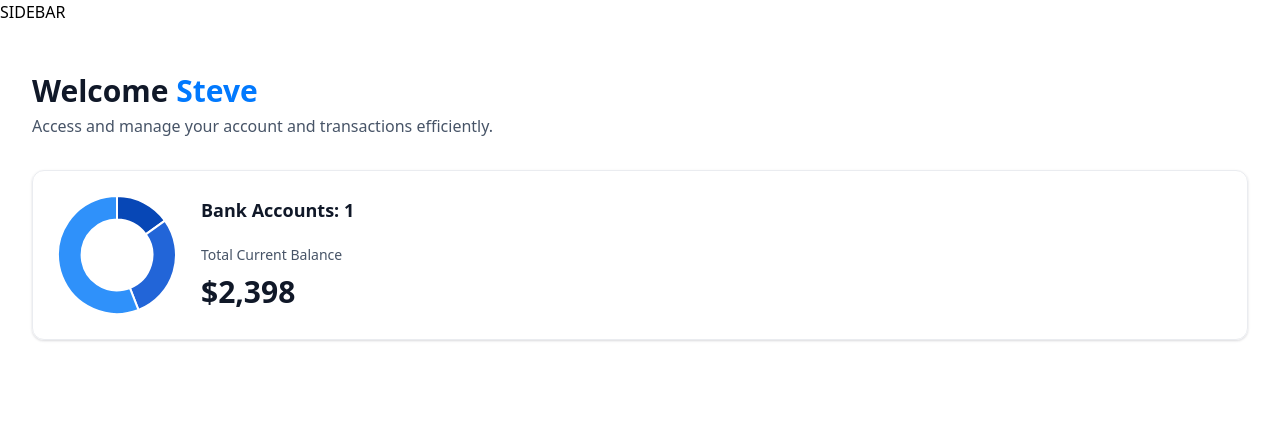
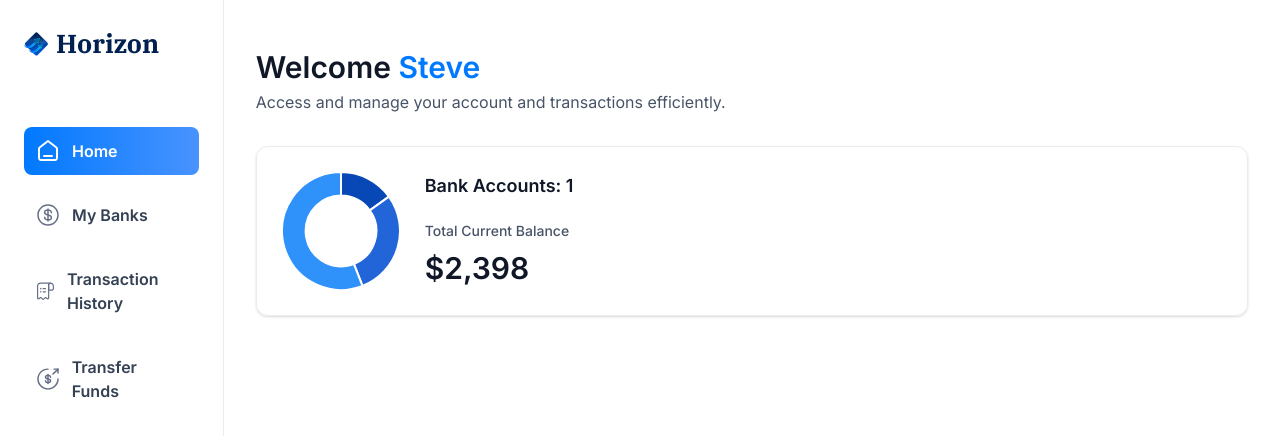
Before and after one commit to kozdailyy/banking-app, a Next.js app: page / in a window 1280 px wide. Shown: the top 436 px of the page. Built offline with nearby package versions, Linux system fonts and the light colour scheme.

Commit message:
Implement the Sidebar (part 1)

```diff
--- a/app/(root)/layout.tsx
+++ b/app/(root)/layout.tsx
@@ -1,11 +1,15 @@
+import Sidebar from "@/components/Sidebar";
+
 export default function RootLayout({
   children,
 }: Readonly<{
   children: React.ReactNode;
 }>) {
+  const loggedIn = { firstname: "Steve", lastname: "Kazock" };
+
   return (
-    <main>
-      SIDEBAR
+    <main className="flex h-screen w-full font-inter">
+      <Sidebar user={loggedIn} />
       {children}
     </main>
   );
--- /dev/null
+++ b/components/Sidebar.tsx
@@ -0,0 +1,61 @@
+"use client";
+import { sidebarLinks } from "@/constants";
+import { cn } from "@/lib/utils";
+import Image from "next/image";
+import Link from "next/link";
+import { usePathname } from "next/navigation";
+
+const Sidebar = ({ user }: SidebarProps) => {
+  const pathName = usePathname();
+
+  return (
+    <section className="sidebar">
+      <nav className="flex flex-col gap-4">
+        <Link href="/" className="mb-12 cursor-pointer flex items-center gap-2">
+          <Image
+            src="/icons/logo.svg"
+            alt="Horizon Logo"
+            width={34}
+            height={34}
+            className="size-[24px] max-xl:size-14"
+          />
+          <h1 className="sidebar-logo">Horizon</h1>
+        </Link>
+        {sidebarLinks.map((item) => {
+          const isActive =
+            pathName === item.route || pathName.startsWith(`${item.route}/`);
+
+          return (
+            <Link
+              href={item.route}
+              key={item.label}
+              className={cn("sidebar-link", {
+                "bg-bank-gradient": isActive,
+              })}
+            >
+              <div className="relative size-6">
+                <Image
+                  src={item.imgURL}
+                  alt={item.label}
+                  fill
+                  className={cn({ "brightness-[3] invert-0": isActive })}
+                />
+              </div>
+              <p
+                className={cn("sidebar-label", {
+                  "!text-white": isActive,
+                })}
+              >
+                {item.label}
+              </p>
+            </Link>
+          );
+        })}
+        USER
+      </nav>
+      USER
+    </section>
+  );
+};
+
+export default Sidebar;
--- a/types/index.d.ts
+++ b/types/index.d.ts
@@ -218,7 +218,7 @@
   banks: Bank[] & Account[];
 }
 
-declare interface SiderbarProps {
+declare interface SidebarProps {
   user: User;
 }
 
```
